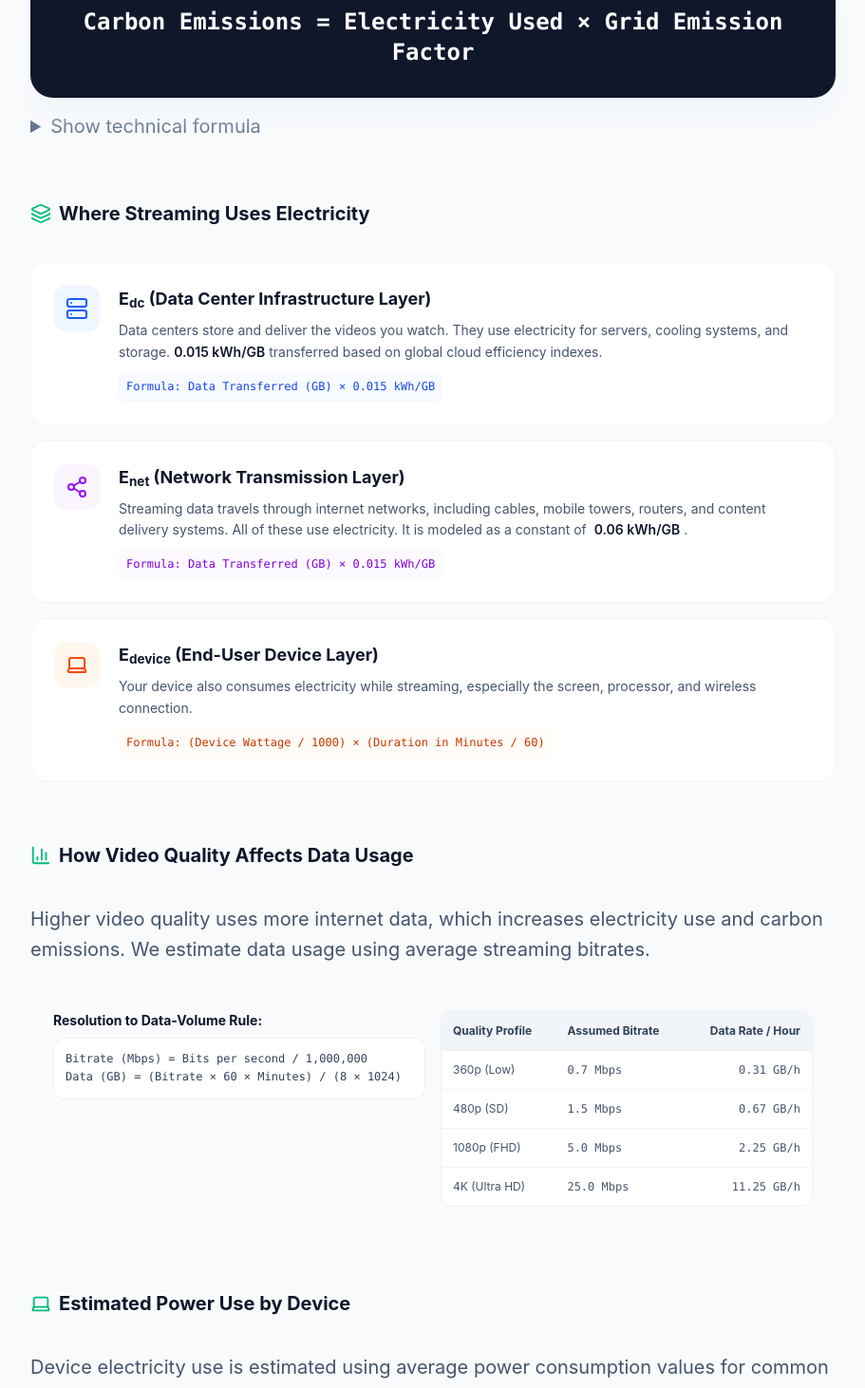
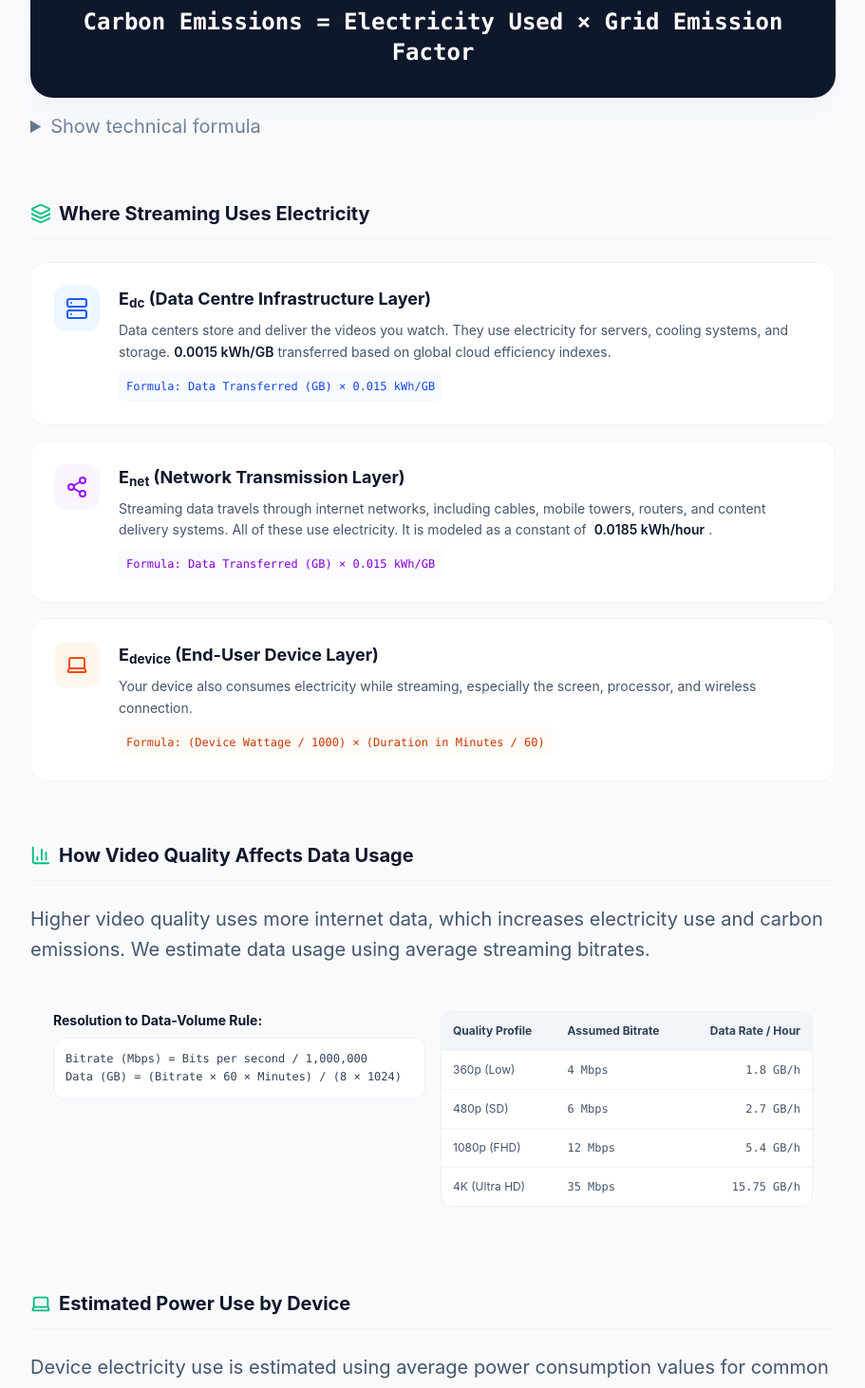
Before and after one commit to suemay4/streaming-carbon-app, a React (Vite) app: page /how-it-works in a window 1280 px wide. Shown: the part 514-1976 px from the top of the page at 95% size, without its empty margins (184-1095 px from the left). Built offline with nearby package versions, Linux system fonts and the light colour scheme.

Commit message:
Update HowItWorks.jsx bitrate change

```diff
--- a/src/pages/HowItWorks.jsx
+++ b/src/pages/HowItWorks.jsx
@@ -4,7 +4,7 @@ import { Server, Share2, Laptop, Globe, Info, BookOpen, Layers, BarChart3, HelpC
 function HowItWorks() {
   return (
     <div className="max-w-4xl mx-auto py-16 px-6 space-y-16">
-      {/* 1. ARCHITECTURAL OVERVIEW */}
+      {/* OVERVIEW */}
       <div className="space-y-4">
         <h1 className="text-4xl font-extrabold text-slate-900 tracking-tight">How This Calculator Works</h1>
         <p className="text-slate-600 text-lg leading-relaxed">
@@ -36,7 +36,7 @@ function HowItWorks() {
         </details>
       </div>
 
-      {/* 3. THREE-LAYER COMPUTATIONAL SPECTRA */}
+      {/* 3. THREE-LAYER */}
       <div className="space-y-6">
         <h2 className="text-xl font-bold text-slate-900 flex items-center gap-2 border-b border-slate-100 pb-3">
           <Layers className="text-emerald-500" size={22} />
@@ -44,16 +44,16 @@ function HowItWorks() {
         </h2>
 
         <div className="space-y-4">
-          {/* Data Center */}
+          {/* Data Centre */}
           <div className="flex flex-col md:flex-row gap-5 p-6 bg-white rounded-2xl border border-slate-100 transition-all">
             <div className="p-3 bg-blue-50 text-blue-600 rounded-xl self-start">
               <Server size={24} />
             </div>
             <div className="space-y-2">
-              <h3 className="font-bold text-slate-900 text-lg">E<sub>dc</sub> (Data Center Infrastructure Layer)</h3>
+              <h3 className="font-bold text-slate-900 text-lg">E<sub>dc</sub> (Data Centre Infrastructure Layer)</h3>
               <p className="text-slate-600 text-sm leading-relaxed">
                 Data centers store and deliver the videos you watch. They use electricity for servers, cooling systems, and storage.
-                <span className="font-semibold text-slate-900 mx-1">0.015 kWh/GB</span>transferred based on global cloud efficiency indexes.
+                <span className="font-semibold text-slate-900 mx-1">0.0015 kWh/GB</span>transferred based on global cloud efficiency indexes.
               </p>
               <div className="text-xs font-mono text-blue-700 bg-blue-50/50 p-2 rounded-md w-max">
                 Formula: Data Transferred (GB) × 0.015 kWh/GB
@@ -72,7 +72,7 @@ function HowItWorks() {
                 Streaming data travels through internet networks, including cables,
                 mobile towers, routers, and content delivery systems.
                 All of these use electricity.
-                It is modeled as a constant of <span className="font-semibold text-slate-900 mx-1">0.06 kWh/GB</span>.
+                It is modeled as a constant of <span className="font-semibold text-slate-900 mx-1">0.0185 kWh/hour</span>.
               </p>
               <div className="text-xs font-mono text-purple-700 bg-purple-50/50 p-2 rounded-md w-max">
                 Formula: Data Transferred (GB) × 0.015 kWh/GB
@@ -127,10 +127,10 @@ function HowItWorks() {
                 </tr>
               </thead>
               <tbody className="divide-y divide-slate-100 text-slate-600 font-mono">
-                <tr><td className="p-3 font-sans">360p (Low)</td><td className="p-3">0.7 Mbps</td><td className="p-3 text-right">0.31 GB/h</td></tr>
-                <tr><td className="p-3 font-sans">480p (SD)</td><td className="p-3">1.5 Mbps</td><td className="p-3 text-right">0.67 GB/h</td></tr>
-                <tr><td className="p-3 font-sans">1080p (FHD)</td><td className="p-3">5.0 Mbps</td><td className="p-3 text-right">2.25 GB/h</td></tr>
-                <tr><td className="p-3 font-sans">4K (Ultra HD)</td><td className="p-3">25.0 Mbps</td><td className="p-3 text-right">11.25 GB/h</td></tr>
+                <tr><td className="p-3 font-sans">360p (Low)</td><td className="p-3">4 Mbps</td><td className="p-3 text-right">1.8 GB/h</td></tr>
+                <tr><td className="p-3 font-sans">480p (SD)</td><td className="p-3">6 Mbps</td><td className="p-3 text-right">2.7 GB/h</td></tr>
+                <tr><td className="p-3 font-sans">1080p (FHD)</td><td className="p-3">12 Mbps</td><td className="p-3 text-right">5.4 GB/h</td></tr>
+                <tr><td className="p-3 font-sans">4K (Ultra HD)</td><td className="p-3">35 Mbps</td><td className="p-3 text-right">15.75 GB/h</td></tr>
               </tbody>
             </table>
           </div>
```
